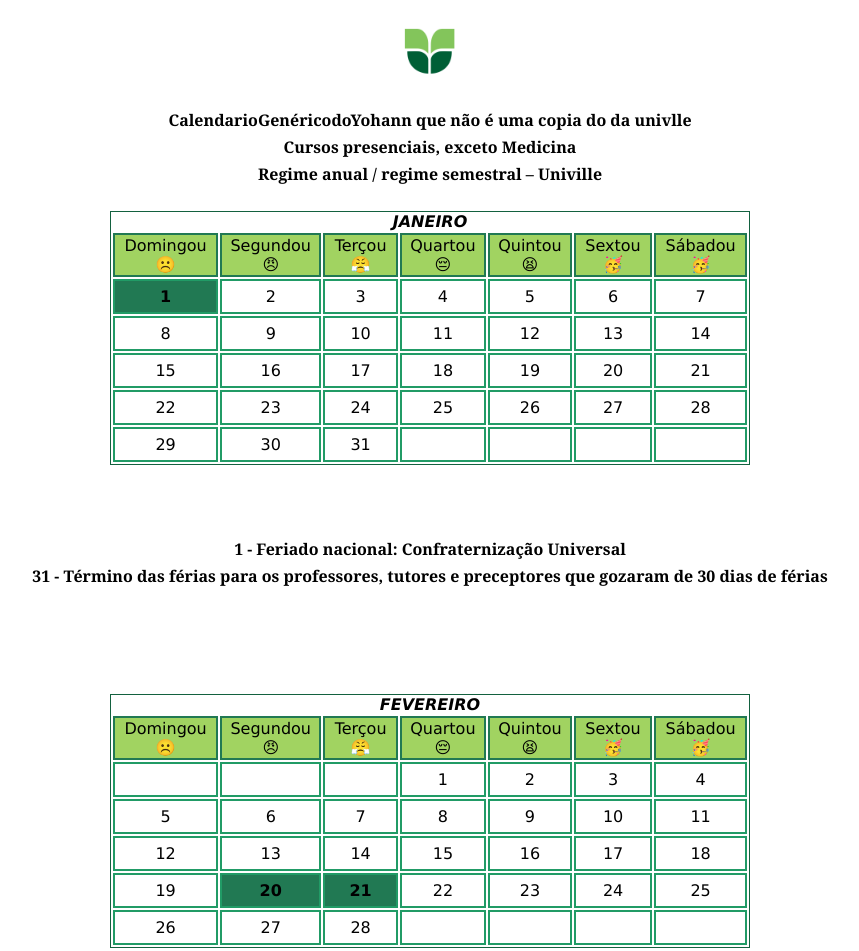
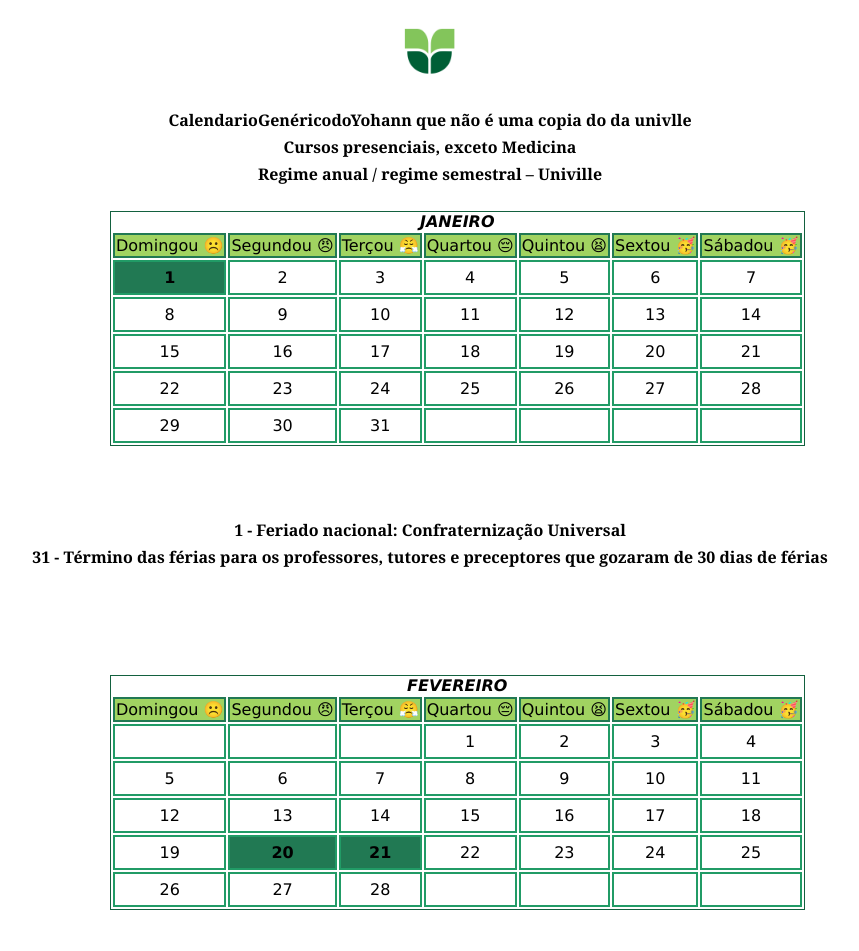
Before and after one commit to YohannPohl/YohannPohl.github.io, a plain HTML site: page soréumdeus/index.html in a window 1280 px wide. Shown: the top 951 px of the page, without its empty margins (210-1069 px from the left). Drawn offline with Linux system fonts and the light colour scheme.

Commit message:
Update style.css

```diff
--- a/soréumdeus/style.css
+++ b/soréumdeus/style.css
@@ -46,7 +46,7 @@ p {
 }
 
 .mes {
-    width: 50%;
+    width: 900;
     display: flex;
     margin-left: 25%;
     margin-top: 20px;
```
